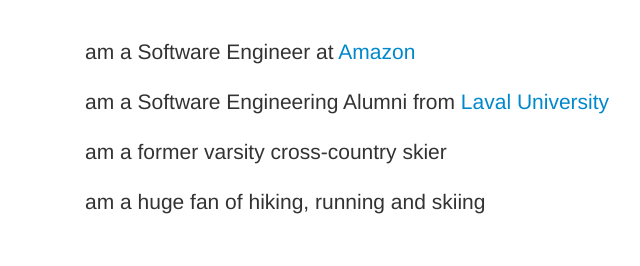
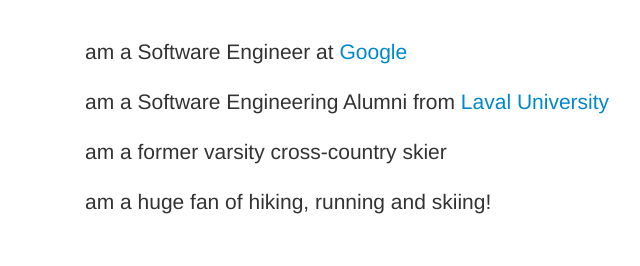
Before and after one commit to rosbo/rosbo.github.com, a plain HTML site: page index.html in a window 1280 px wide. Shown: the part 173-439 px from the top of the page, 245-885 px from the left. Drawn offline with Linux system fonts and the light colour scheme.

Commit message:
Update current job to Google

```diff
--- a/index.html
+++ b/index.html
@@ -25,10 +25,10 @@
         <div class="row sentences">
             <div class="span2 pronoun">I</div>
             <div class="span10">
-                <p class="lead">am a Software Engineer at <a href="http://www.amazon.com/" target="_blank">Amazon</a></p>
+                <p class="lead">am a Software Engineer at <a href="http://www.google.com/" target="_blank">Google</a></p>
                 <p class="lead">am a Software Engineering Alumni from <a href="http://www.ulaval.ca" target="_blank">Laval University</a></p>
                 <p class="lead">am a former varsity cross-country skier</p>
-                <p class="lead">am a huge fan of hiking, running and skiing</p>
+                <p class="lead">am a huge fan of hiking, running and skiing!</p>
                 <!-- <p class="lead">am open to exceptional work opportunities</p> -->
             </div>
         </div>
```
